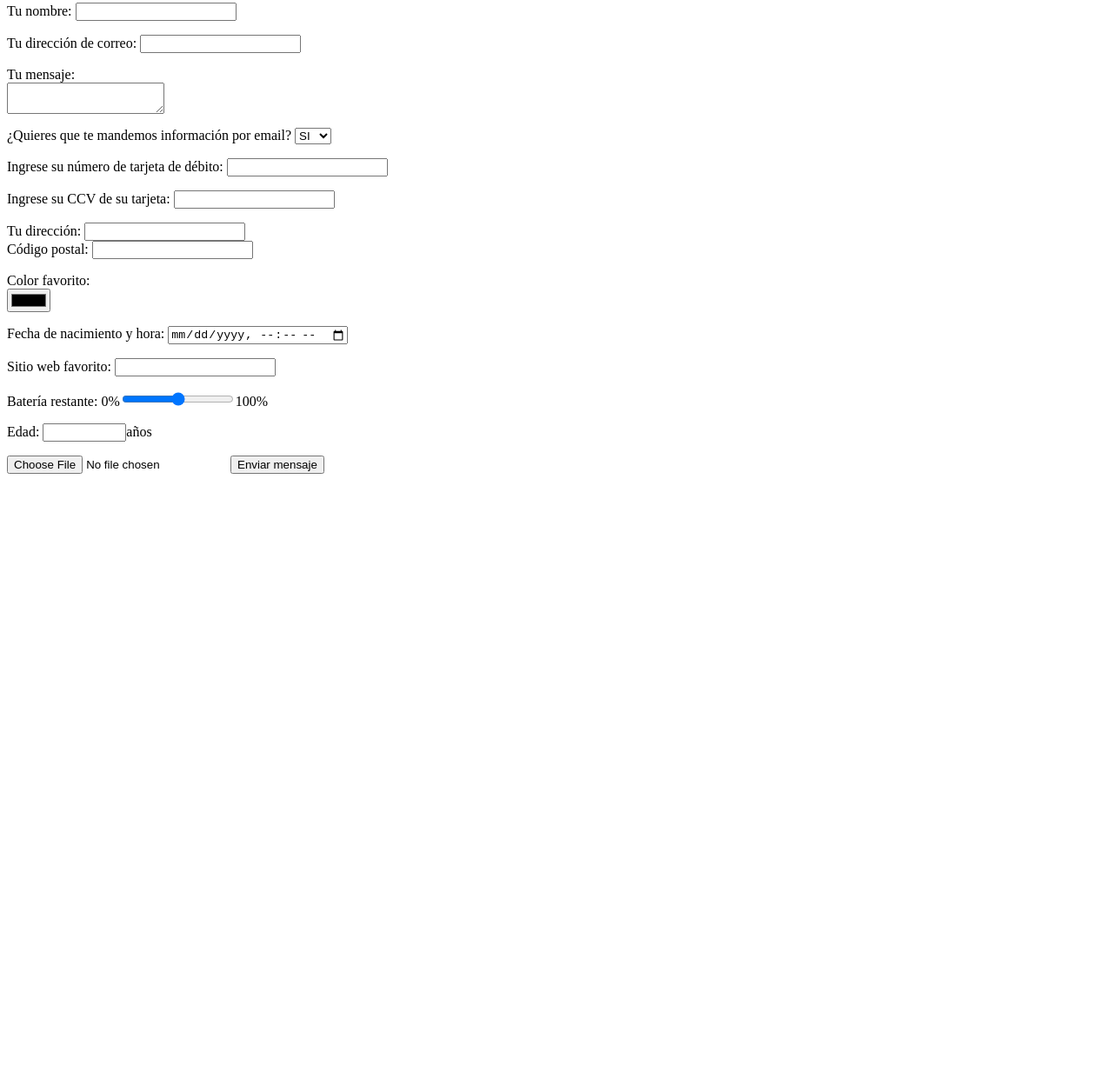
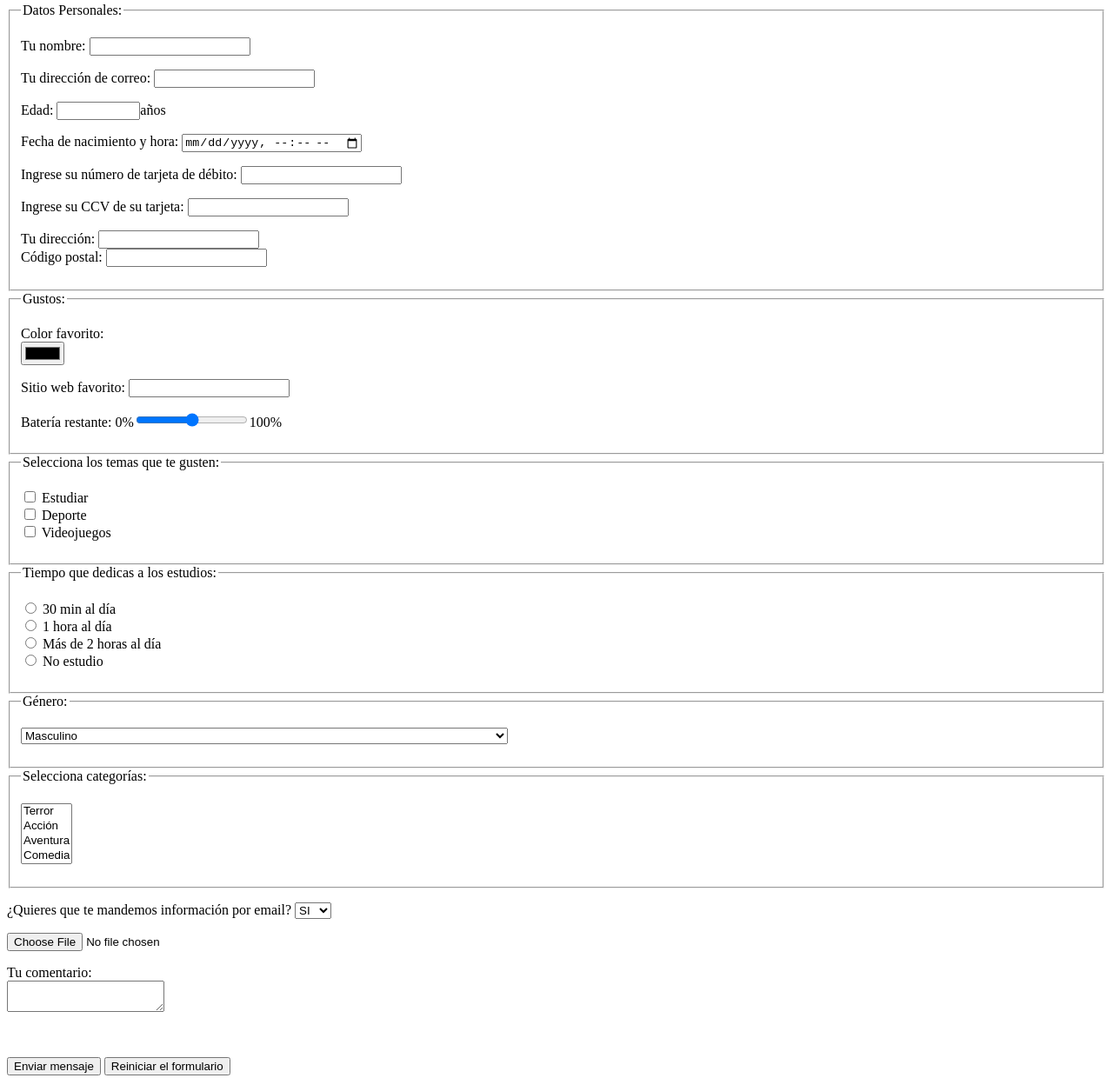
Before and after one commit to MarcosGil-404/Formulario-HTML, a plain HTML site: page index.html in a window 1280 px wide. Shown: the part 5-1245 px from the top of the page at 87% size. Before the commit the page ends 800 px from the top, so only its background shows below. Drawn offline with Linux system fonts and the light colour scheme.

Commit message:
Página final

```diff
--- a/index.html
+++ b/index.html
@@ -4,14 +4,90 @@
     </head>
     <body>
         <form action="https://www.htmlquick.com/es/form-result.php" target="_blank">
-
-            <p>Tu nombre: <input type="text" name="nombre"></p>
+            <fieldset>
+                <legend>Datos Personales:</legend>
+                <p>Tu nombre: <input type="text" name="nombre"></p>
 
             <p>Tu dirección de correo: <input type="email" name="correo"></p>
 
-            <p>Tu mensaje:<br>
-               <textarea name="mensaje"></textarea>
-            </p>
+            <p>Edad: <input type="number" name="edad" min="0" max="9999999">años</p>
+
+            <p>Fecha de nacimiento y hora: <input type="datetime-local" name="FechaHora"></p>
+
+            <p>Ingrese su número de tarjeta de débito: <input type="number" name="tarjeta"></p>
+            <p>Ingrese su CCV de su tarjeta: <input type="number" name="password" max="999"></p>
+
+            <p>Tu dirección: <input type="text" name="dirección"><br> Código postal: <input type="number" name="postal"></p>
+            </fieldset>
+
+            <fieldset>
+                <legend>Gustos:</legend>
+                <p>Color favorito: <br><input type="color" name="favoColor"></p>
+
+            <p>Sitio web favorito: <input type="url" name="url"></p>
+
+            <p>Batería restante: 0%<input type="range" name="edad" min="1" max="100">100%</p>
+            </fieldset>
+
+            <fieldset>
+                <legend>Selecciona los temas que te gusten:</legend>
+            <p>
+                <input type="checkbox" name="peliculas"> Estudiar<br>
+
+                <input type="checkbox" name="deportes"> Deporte<br>
+
+                <input type="checkbox" name="videojuegos"> Videojuegos
+              </p>
+            </fieldset>
+
+              <fieldset>
+                <legend>Tiempo que dedicas a los estudios:</legend>
+              <p>
+                <input type="radio" name="tiempo" value="30min"> 30 min al día<br>
+
+                <input type="radio" name="tiempo" value="1h"> 1 hora al día<br>
+
+                <input type="radio" name="tiempo" value="+2h"> Más de 2 horas al día<br>
+
+                <input type="radio" name="tiempo" value="nada"> No estudio
+              </p>
+              </fieldset>
+
+              <fieldset>
+                <legend>Género:</legend>
+              <p>
+                <select name="genero">
+
+                  <option>Masculino</option>
+
+                  <option>Femenino</option>
+
+                  <option>No binario</option>
+
+                  <option>Elefante Telépata de guerra</option>
+
+                  <option>Helicoptero apache de combate con doble ametralladora giratoria y lanzamisiles en batería
+                  </option>
+                </select>
+              </p>
+              </fieldset>
+
+             <fieldset>
+                <legend>Selecciona categorías:</legend>
+                <p>
+                    <select multiple name="categorias[]">
+
+                      <option value="terror">Terror</option>
+
+                      <option value="accion">Acción</option>
+
+                      <option value="aventura">Aventura</option>
+
+                      <option value="comedia">Comedia</option>
+
+                    </select>
+                  </p>
+             </fieldset>
 
             <p>¿Quieres que te mandemos información por email?
                 <select name="envioEmail">
@@ -20,24 +96,17 @@
                 </select>
             </p>
 
-            <p>Ingrese su número de tarjeta de débito: <input type="number" name="tarjeta"></p>
-            <p>Ingrese su CCV de su tarjeta: <input type="number" name="password" max="999"></p>
+            <input type="file" name="archivo"><br>
 
-            <p>Tu dirección: <input type="text" name="dirección"><br> Código postal: <input type="number" name="postal"></p>
+            <p>Tu comentario:<br>
+                <textarea name="mensaje"></textarea>
+            </p>
 
-            <p>Color favorito: <br><input type="color" name="favoColor"></p>
+            <br><br>
+            <input type="submit" value="Enviar mensaje"> <input type="reset" value="Reiniciar el formulario">
+            <br><br><br><br><br><br>
 
-            <p>Fecha de nacimiento y hora: <input type="datetime-local" name="FechaHora"></p>
-
-            <p>Sitio web favorito: <input type="url" name="url"></p>
-
-            <p>Batería restante: 0%<input type="range" name="edad" min="1" max="100">100%</p>
-
-            <p>Edad: <input type="number" name="edad" min="0" max="9999999">años</p>
-
-            <input type="file" name="archivo">
-
-            <input type="submit" value="Enviar mensaje">
         </form>
+        <small><h6>ATENCIÓN: Toda información rellenada en este formulario será puclicada en una web <strong>PÚBLICA</strong>.</h6></small>
     </body>
 </html>
```
